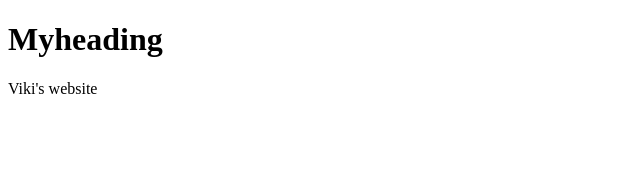
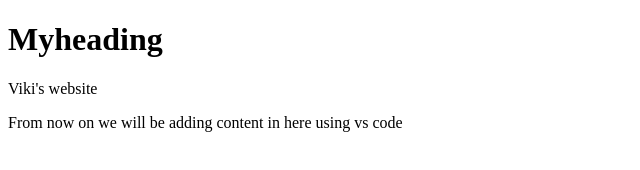
Before and after one commit to Vikramjeet30014464/5210PracRepo, a plain HTML site: page index.html in a window 1280 px wide. Shown: the whole page, without its empty margins (0-640 px from the left). Drawn offline with Linux system fonts and the light colour scheme.

Commit message:
add some text

```diff
--- a/index.html
+++ b/index.html
@@ -10,6 +10,7 @@
 
 <h1>Myheading</h1>
 <p> Viki's website <p>
+<p> From now on we will be adding content in here using vs code <p>
 
 </body>
 </html>
```
